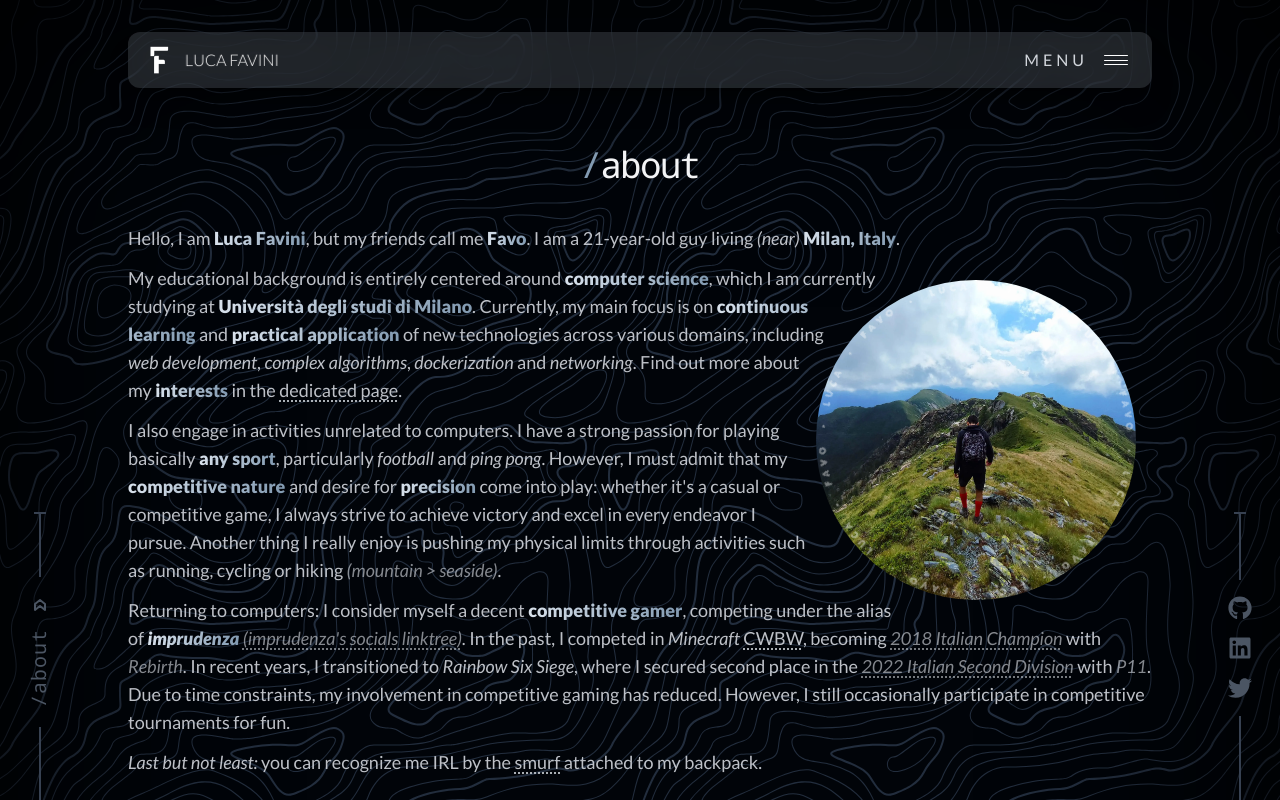
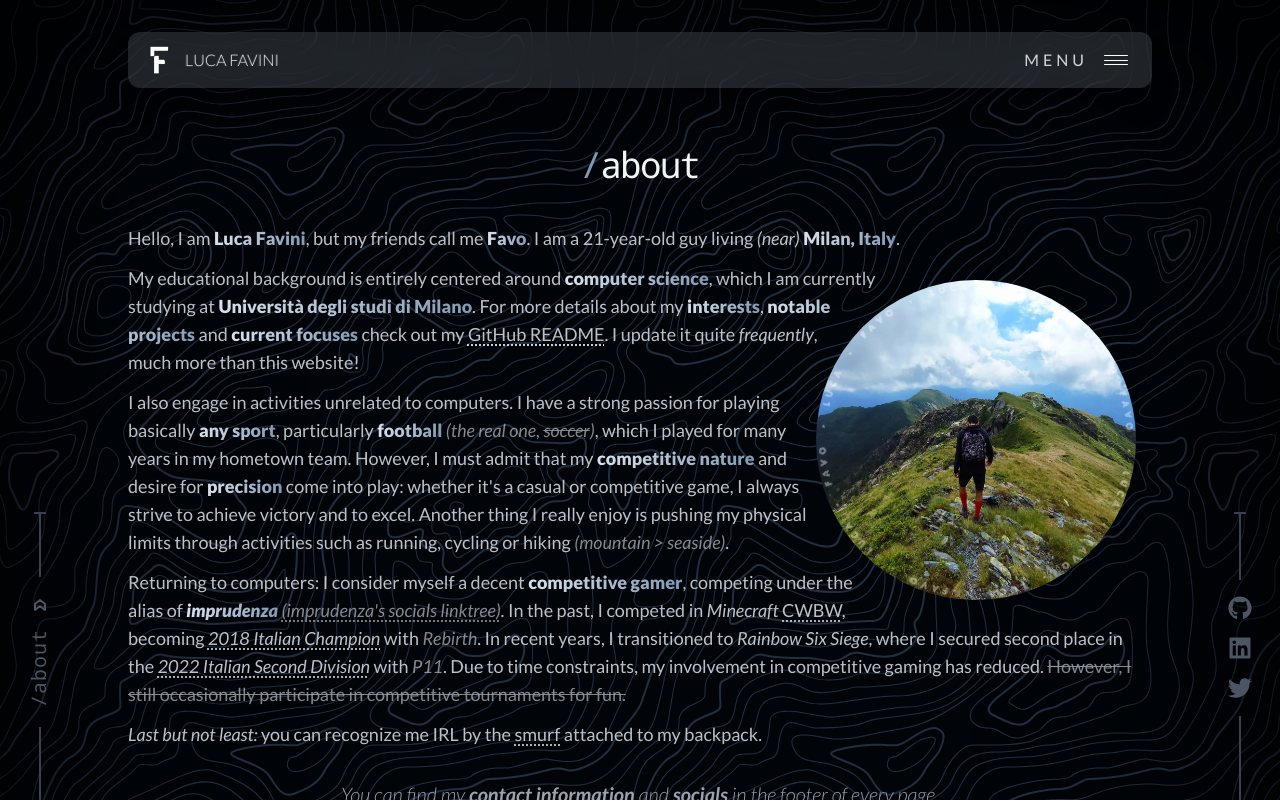
Before and after one commit to Favo02/favo02.dev, a React (Create React App) app in the folder frontend/: page /about in a window 1280 px wide. Shown: the top 800 px of the page. Built offline with nearby package versions, Linux system fonts and the light colour scheme.

Commit message:
feat(content): update biography content

```diff
--- a/frontend/src/components/About/Biography.tsx
+++ b/frontend/src/components/About/Biography.tsx
@@ -4,27 +4,31 @@ import { Link } from "react-router-dom"
 import BioPicture from "./BioPicture"
 
 // underline
-const U : FC<{ children : React.ReactNode}> = ({ children }) => (
+const U : FC<{ children : React.ReactNode }> = ({ children }) => (
   <span className="underline decoration-dotted underline-offset-4">{children}</span>
 )
 
 // highlight
-const H : FC<{ children : React.ReactNode}> = ({ children }) => (
+const H : FC<{ children : React.ReactNode }> = ({ children }) => (
   <span className="font-black bg-gradient-to-r from-bluegray-100 to-bluegray-400 bg-no-repeat bg-[size:100%_90%] bg-[position:0_100%] bg-clip-text text-transparent">{children}</span>
 )
 
 // italic
-const I : FC<{ children : React.ReactNode}> = ({ children }) => (
+const I : FC<{ children : React.ReactNode }> = ({ children }) => (
   <span className="italic">{children}</span>
 )
 
 // darker
-const D : FC<{ children : React.ReactNode}> = ({ children }) => (
+const D : FC<{ children : React.ReactNode }> = ({ children }) => (
   <span className="opacity-70">{children}</span>
 )
 
+// strikethrough
+const S : FC<{ children : React.ReactNode }> = ({ children }) => (
+  <span className="line-through">{children}</span>
+)
+
 const Biography : FC = () => {
-
   const calculateAge = (birthday : Date) => {
     const ageDifMs = Date.now() - birthday.getTime()
     const ageDate = new Date(ageDifMs)
@@ -38,16 +42,13 @@ const Biography : FC = () => {
       </span>
       <BioPicture />
       <span>
-        My educational background is entirely centered around <H>computer science</H>, which I am currently studying at <H>Università degli studi di Milano</H>. Currently, my main focus is on <H>continuous learning</H> and <H>practical application</H> of new technologies across various domains, including <I>web development</I>, <I>complex algorithms</I>, <I>dockerization</I> and <I>networking</I>. Find out more about my <Link to="/interests"><H>interests</H></Link> in the <Link to="/interests"><U>dedicated page</U></Link>.
+        My educational background is entirely centered around <H>computer science</H>, which I am currently studying at <H>Università degli studi di Milano</H>. For more details about my <H>interests</H>, <H>notable projects</H> and <H>current focuses</H> check out my <U><Link to="https://github.com/Favo02" target="_blank">GitHub README</Link></U>. I update it quite <I>frequently</I>, much more than this website!
       </span>
-
       <span className="block my-3">
-        I also engage in activities unrelated to computers. I have a strong passion for playing basically <H>any sport</H>, particularly <I>football</I> and <I>ping pong</I>. However, I must admit that my <H>competitive nature</H> and desire for <H>precision</H> come into play: whether it&apos;s a casual or competitive game, I always strive to achieve victory and excel in every endeavor I pursue.
-        Another thing I really enjoy is pushing my physical limits through activities such as running, cycling or hiking <I><D>(mountain &gt; seaside)</D></I>.
+        I also engage in activities unrelated to computers. I have a strong passion for playing basically <H>any sport</H>, particularly <H>football</H> <I><D>(the real one, <S>soccer</S>)</D></I>, which I played for many years in my hometown team. However, I must admit that my <H>competitive nature</H> and desire for <H>precision</H> come into play: whether it&apos;s a casual or competitive game, I always strive to achieve victory and to excel. Another thing I really enjoy is pushing my physical limits through activities such as running, cycling or hiking <I><D>(mountain &gt; seaside)</D></I>.
       </span>
-
       <span>
-        Returning to computers: I consider myself a decent <H>competitive gamer</H>, competing under the alias of <I><H>imprudenza</H></I> <Link to="https://linktr.ee/imprudenza" target="_blank"><I><D><U>(imprudenza&apos;s socials linktree)</U></D></I></Link>. In the past, I competed in <I>Minecraft</I> <span title="ClanWar BedWars, 4v4 on PigParty or GommeHD"><U>CWBW</U></span>, becoming <span title="PigParty BedWars league, 4v4 on PigParty"><I><D><U>2018 Italian Champion</U></D></I></span> with <I><D>Rebirth</D></I>. In recent years, I transitioned to <I>Rainbow Six Siege</I>, where I secured second place in the <Link to="https://liquipedia.net/rainbowsix/PG_Nationals/2022/BeSerious/Spring" target="_blank" title="BeSerious Spring 2022"><I><D><U>2022 Italian Second Division</U></D></I></Link> with <I><D>P11</D></I>. Due to time constraints, my involvement in competitive gaming has reduced. However, I still occasionally participate in competitive tournaments for fun.
+        Returning to computers: I consider myself a decent <H>competitive gamer</H>, competing under the alias of <I><H>imprudenza</H></I> <Link to="https://linktr.ee/imprudenza" target="_blank"><I><D><U>(imprudenza&apos;s socials linktree)</U></D></I></Link>. In the past, I competed in <I>Minecraft</I> <span title="ClanWar BedWars, 4v4 on PigParty or GommeHD"><U>CWBW</U></span>, becoming <span title="PigParty BedWars league, 4v4 on PigParty"><I><U>2018 Italian Champion</U></I></span> with <I><D>Rebirth</D></I>. In recent years, I transitioned to <I>Rainbow Six Siege</I>, where I secured second place in the <Link to="https://liquipedia.net/rainbowsix/PG_Nationals/2022/BeSerious/Spring" target="_blank" title="BeSerious Spring 2022"><I><U>2022 Italian Second Division</U></I></Link> with <I><D>P11</D></I>. Due to time constraints, my involvement in competitive gaming has reduced. <S><D>However, I still occasionally participate in competitive tournaments for fun.</D></S>
       </span>
 
       <span className="block my-3">
```
